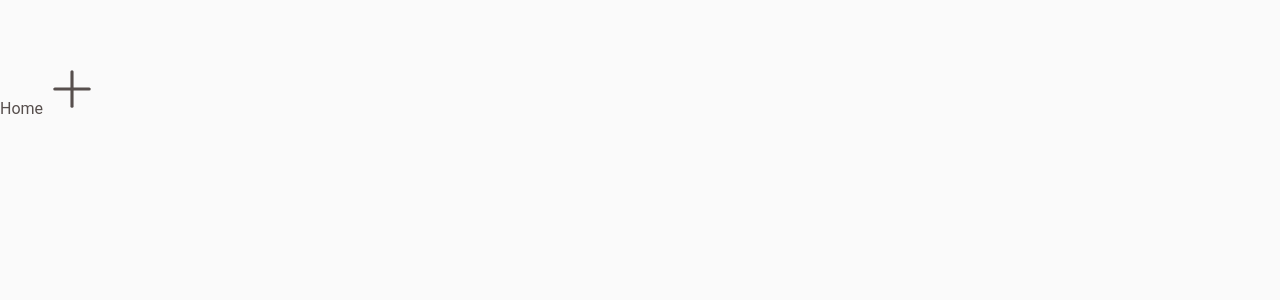
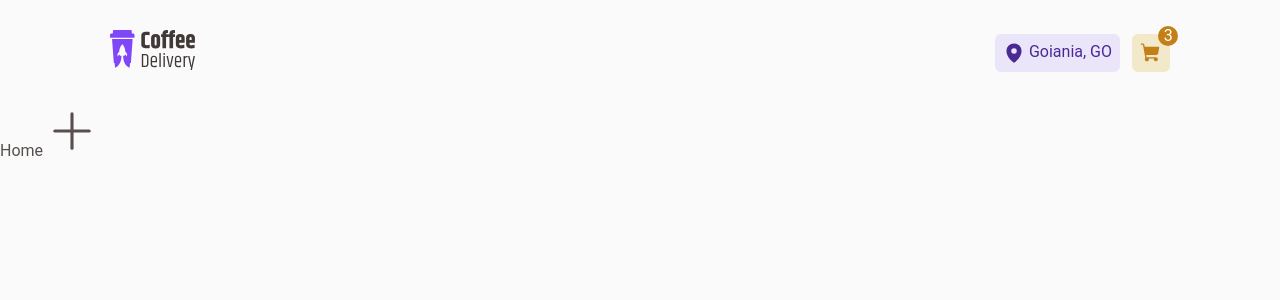
Before and after one commit to adventureandre/Coffee-Delivery, a React (Vite) app: page / in a window 1280 px wide. Shown: the top 300 px of the page. Built offline with nearby package versions, Linux system fonts and the light colour scheme.

Commit message:
Header ok!

```diff
--- a/src/components/Header/index.tsx
+++ b/src/components/Header/index.tsx
@@ -1,9 +1,17 @@
-import {Container} from "./styles.ts";
+import {Aside, Container, Location} from "./styles.ts";
+import {Link} from "react-router-dom";
+import {MapPin, ShoppingCart} from "phosphor-react";
 
 export function Header() {
-    return(
-       <Container>
-
-       </Container>
+    return (
+        <Container>
+            <Link to="/">
+                <img src="/logo.svg" alt="Coffee Delivery"/>
+            </Link>
+            <Aside>
+                <Location><MapPin size={22} weight="fill"/> <span>Goiania, GO</span></Location>
+                <Link to="/cart" aria-disabled={true} ><ShoppingCart size={22} weight="fill"/><span>3</span></Link>
+            </Aside>
+        </Container>
     )
 }
--- a/src/components/Header/styles.ts
+++ b/src/components/Header/styles.ts
@@ -2,10 +2,57 @@ import styled from "styled-components";
 
 export const Container  = styled.header`
   max-width: 1100px;
-  padding: 32px 20px;
+  padding: 30px 20px;
   margin: 0 auto;
 
   display: flex;
   justify-content: space-between;
   align-items: center;
 `
+
+export const Aside = styled.aside`
+  display: flex;
+  justify-content: flex-end;
+  align-items: center;
+  gap: 12px;
+
+  a {
+    display: flex;
+    align-items: center;
+
+    background-color: ${({ theme }) => theme.colors['yellow-light']};
+    color: ${({ theme }) => theme.colors['yellow-dark']};
+
+    padding: 8px;
+    border-radius: 6px;
+
+    position: relative;
+
+    &[aria-disabled='true'] {
+      pointer-events: none;
+    }
+    span{
+      color: ${(props) => props.theme.colors['white']};
+      text-align: center;
+      width: 20px;
+      height: 20px;
+      border-radius: 50%;
+      background: ${(props) => props.theme.colors['yellow-dark']};
+
+      position: absolute;
+      right: -8.345px;
+      top: -8px;
+    }
+  }
+`
+export const Location = styled.div`
+  display: flex;
+  padding: 8px;
+  justify-content: center;
+  align-items: center;
+  gap: 4px;
+
+  color: ${(props) => props.theme.colors["purple-dark"]};
+  background: ${(props) => props.theme.colors["purple-light"]};
+  border-radius: 6px;
+`
```
